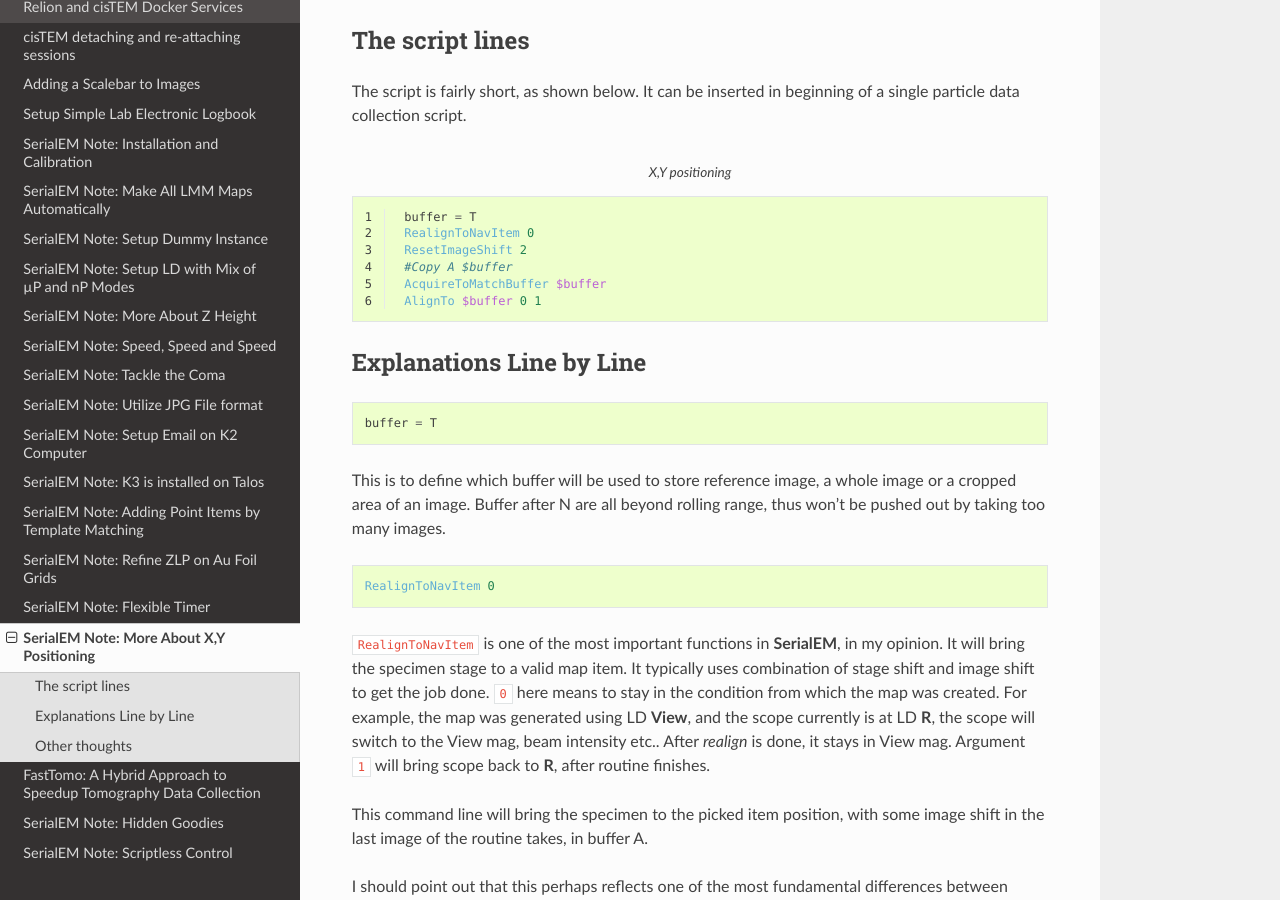
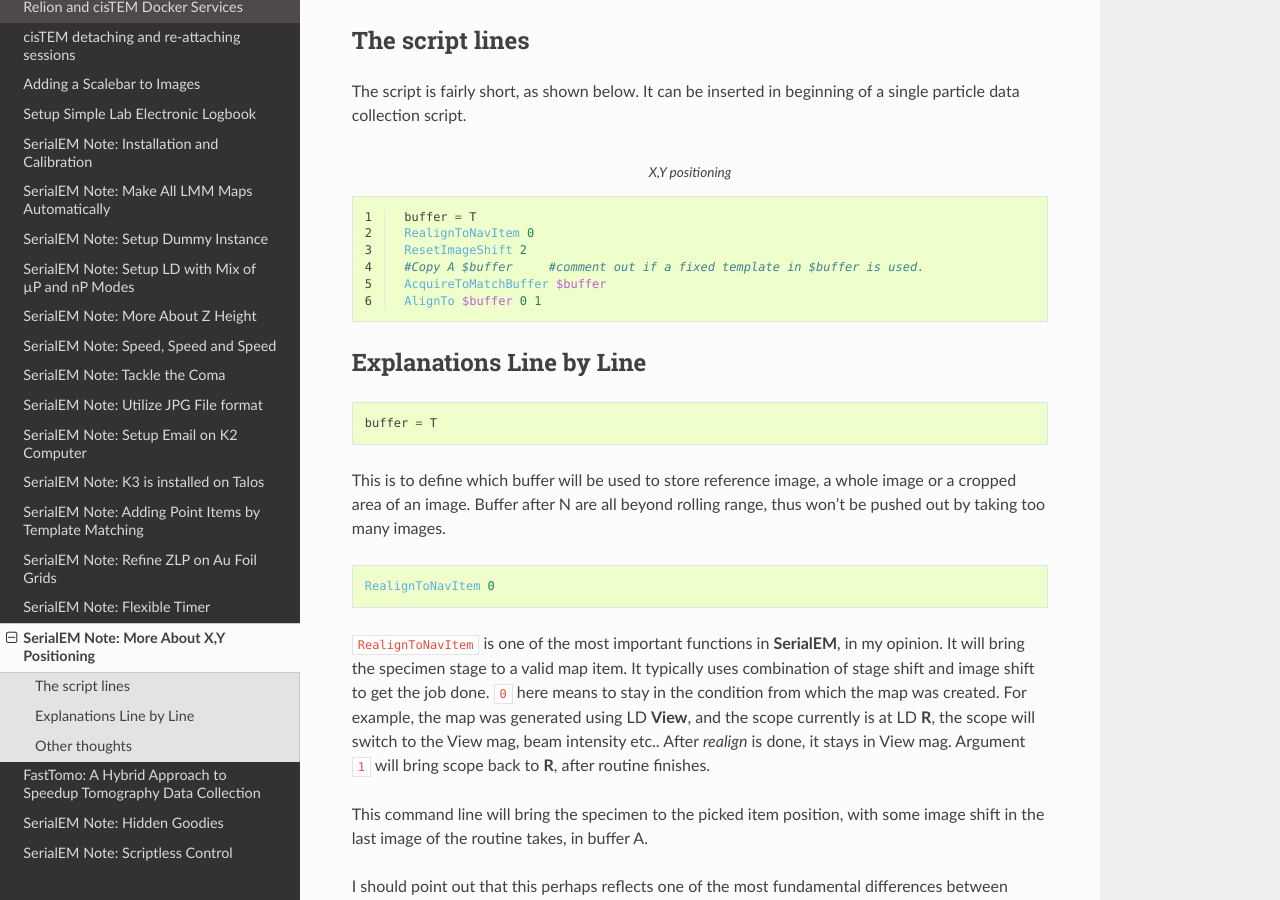
Before and after one commit to xuchen66/sphinx-emdocs, a Sphinx documentation site: the page built from source/serialem-note-more-about-XY-position.rst, in a window 1280 px wide and 900 px high, scrolled down 443 px. Built offline with Sphinx 7.4.7 and the Read the Docs theme 2.0.0, drawn with Linux system fonts in a browser that asks for light colours; pages that are not in the unit, such as notebooks, are missing from menus.

Commit message:
Update serialem-note-more-about-XY-position.rst

```diff
--- a/source/serialem-note-more-about-XY-position.rst
+++ b/source/serialem-note-more-about-XY-position.rst
@@ -35,7 +35,7 @@
     buffer = T
     RealignToNavItem 0
     ResetImageShift 2
-    #Copy A $buffer
+    #Copy A $buffer     #comment out if a fixed template in $buffer is used.
     AcquireToMatchBuffer $buffer
     AlignTo $buffer 0 1
 
```
